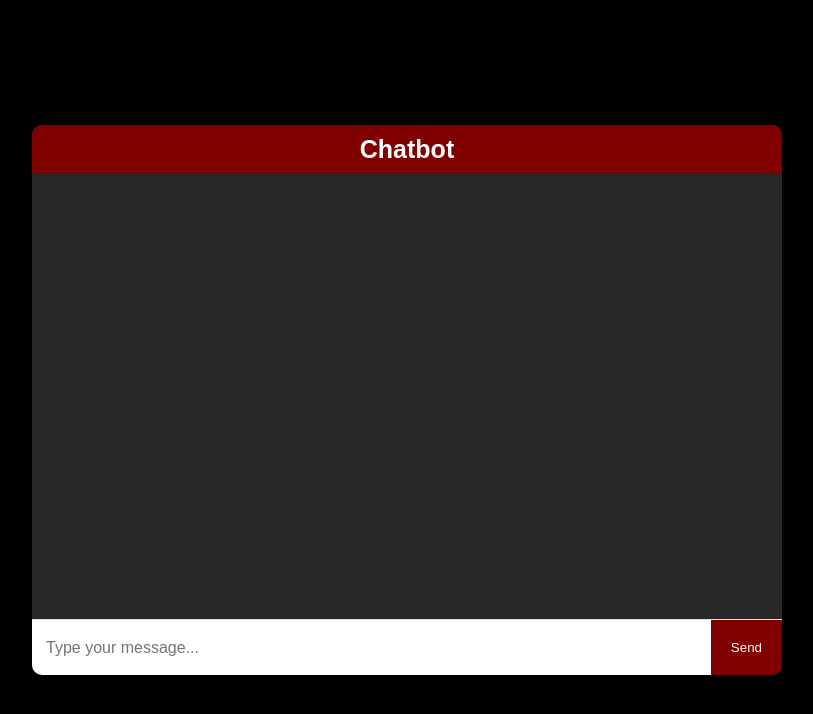
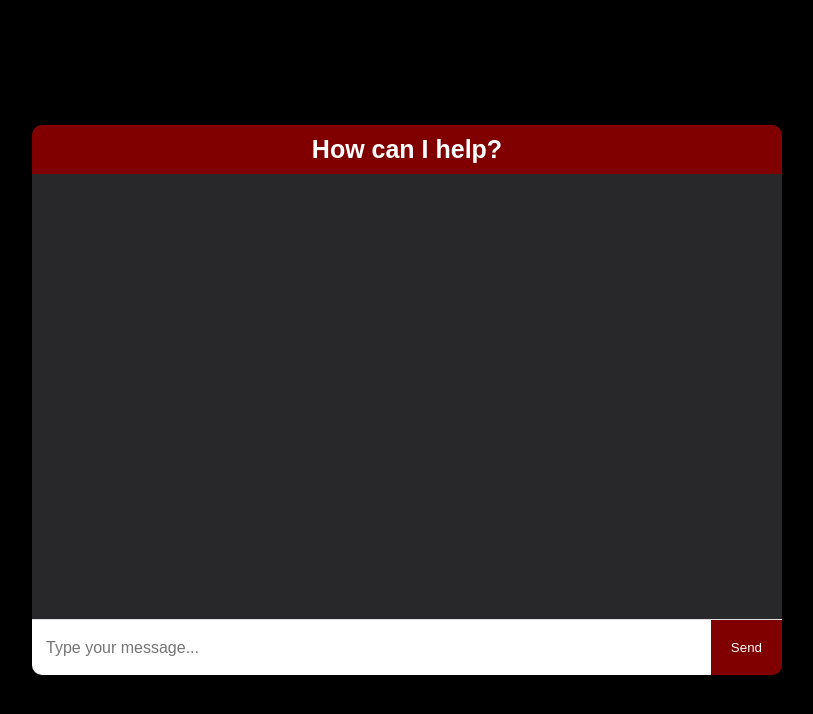
Before and after one commit to xam303/Ai-chatbot, a website: page index.html in a window 1280 px wide. Shown: the whole page, without its empty margins (233-1046 px from the left). Drawn offline with Linux system fonts and the light colour scheme.

Commit message:
Update index.html

```diff
--- a/index.html
+++ b/index.html
@@ -110,7 +110,7 @@
 <body>
 
     <div class="chat-container">
-        <div class="chat-header">Chatbot</div>
+        <div class="chat-header">How can I help?</div>
         <div class="chat-messages" id="chatMessages">
             <!-- Chat messages will go here -->
         </div>
```
